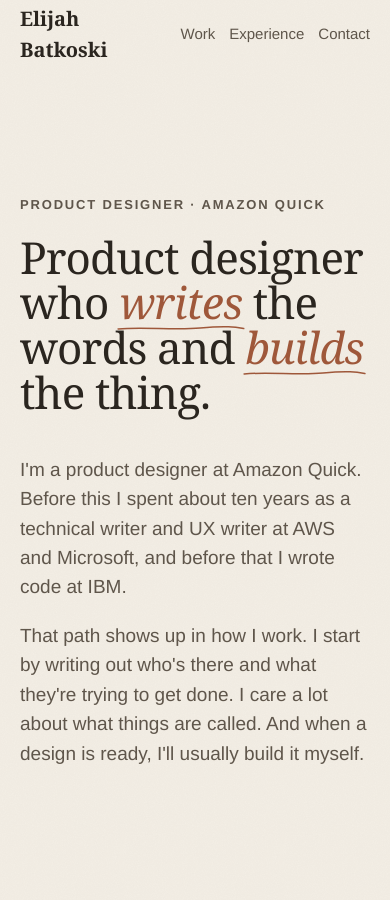
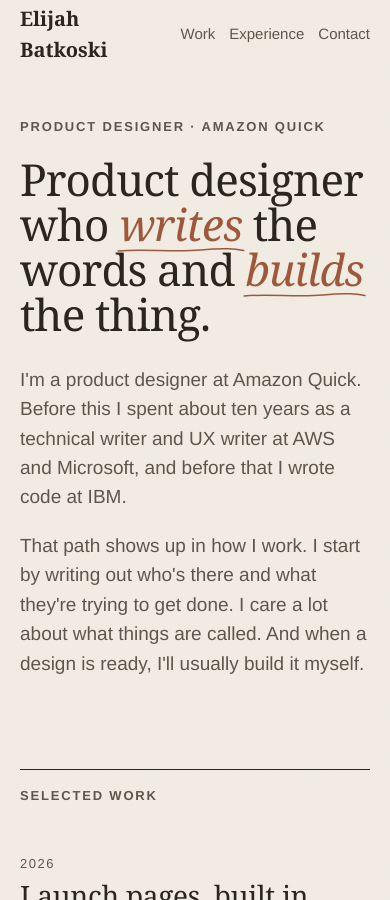
Before and after one commit to batkoski/batkoski.github.io, a Jekyll site: the page built from index.md, in a window 390 px wide and 900 px high. Built offline with Jekyll 4.4.1, drawn with Linux system fonts in a browser that asks for light colours; some web fonts are replaced.

Commit message:
Fix mobile layout: stacked work rows, full-width images, phone spacing, arrow spacing

```diff
--- a/_includes/footer.html
+++ b/_includes/footer.html
@@ -1,7 +1,7 @@
 <footer class="site-footer" id="contact">
   <div class="wrap">
     <p class="eyebrow">Contact</p>
-    <a class="site-footer__cta" href="mailto:{{ site.email }}">Say hello<span aria-hidden="true"> →</span></a>
+    <a class="site-footer__cta" href="mailto:{{ site.email }}">Say hello<span aria-hidden="true">→</span></a>
     <div class="site-footer__meta">
       <ul class="site-footer__links">
         <li><a href="mailto:{{ site.email }}">{{ site.email }}</a></li>
--- a/_layouts/case-study.html
+++ b/_layouts/case-study.html
@@ -40,7 +40,7 @@ layout: default
   <nav class="case__next wrap" aria-label="Next case study">
     <a href="{{ next.url | relative_url }}">
       <span class="eyebrow">Next</span>
-      <span class="case__next-title">{{ next.title }}<span aria-hidden="true"> →</span></span>
+      <span class="case__next-title">{{ next.title }}<span aria-hidden="true">→</span></span>
     </a>
   </nav>
 </article>
--- a/assets/css/site.css
+++ b/assets/css/site.css
@@ -196,6 +196,7 @@ p { margin: 0 0 1em; }
 }
 .work-row__summary { color: var(--ink-soft); max-width: 34rem; }
 .work-row__meta { grid-area: meta; justify-self: end; padding-top: .7rem; color: var(--ink-soft); font-size: .9375rem; display: flex; gap: 16px; align-items: baseline; white-space: nowrap; }
+.work-row__media { grid-area: media; }
 .work-row__arrow { display: inline-block; transition: transform .4s var(--ease), color .3s; }
 
 /* Expanding regions: 0fr → 1fr rows animate height without measuring */
@@ -232,14 +233,14 @@ p { margin: 0 0 1em; }
 @media (max-width: 760px) {
   .work-row::before { display: none; }
   .work-row__link {
-    grid-template-columns: minmax(0, 1fr) auto;
-    grid-template-rows: auto auto;
-    grid-template-areas: "body meta" "media media";
-    column-gap: 16px;
-    padding: 28px 0;
+    grid-template-columns: minmax(0, 1fr);
+    grid-template-rows: auto auto auto;
+    grid-template-areas: "meta" "body" "media";
+    padding: 28px 0 32px;
   }
-  .work-row__num { display: none; }
-  .work-row__meta { padding-top: .5rem; }
+  .work-row__num, .work-row__arrow { display: none; }
+  .work-row__meta { justify-self: start; padding: 0 0 6px; font-size: .8125rem; letter-spacing: .12em; }
+  .work-row__summary { max-width: none; }
   .work-row__media { grid-template-rows: 1fr; }
   .work-row__media .ph { aspect-ratio: 16 / 9; opacity: 1; transform: none; margin-top: 20px; }
   .work-row__more { display: none; }
@@ -386,7 +387,7 @@ p { margin: 0 0 1em; }
   text-decoration: none;
   margin-bottom: 56px;
 }
-.site-footer__cta span { display: inline-block; transition: transform .4s var(--ease); color: var(--clay-soft); }
+.site-footer__cta span { display: inline-block; margin-left: .2em; transition: transform .4s var(--ease); color: var(--clay-soft); }
 .site-footer__cta:hover span { transform: translateX(12px); }
 .site-footer__meta { display: flex; justify-content: space-between; flex-wrap: wrap; gap: 16px; border-top: 1px solid color-mix(in srgb, var(--paper) 20%, transparent); padding-top: 20px; font-size: 1rem; }
 .site-footer__meta p { margin: 0; color: color-mix(in srgb, var(--paper) 60%, transparent); }
@@ -466,7 +467,7 @@ p { margin: 0 0 1em; }
 .case__next { margin-top: clamp(64px, 12vh, 128px); }
 .case__next a { display: block; border-top: 1px solid var(--ink); padding-top: 16px; text-decoration: none; }
 .case__next-title { font-family: var(--serif); font-size: clamp(1.75rem, 4vw, 3rem); line-height: 1.1; transition: color .3s; }
-.case__next-title span { display: inline-block; transition: transform .4s var(--ease); }
+.case__next-title span { display: inline-block; margin-left: .25em; transition: transform .4s var(--ease); }
 .case__next a:hover .case__next-title { color: var(--clay); }
 .case__next a:hover .case__next-title span { transform: translateX(10px); }
 
@@ -485,6 +486,16 @@ p { margin: 0 0 1em; }
 }
 @media (max-width: 560px) {
   body { font-size: 1.0625rem; }
+  .hero { padding-top: 48px; padding-bottom: 8px; }
+  .hero__title { margin-bottom: 1.75rem; }
+  .section { padding-top: 64px; padding-bottom: 16px; }
+  .case__head { padding-top: 24px; padding-bottom: 28px; }
+  .case__back { margin-bottom: 24px; }
+  .frame--hero { aspect-ratio: 4 / 3; margin-bottom: 48px; }
+  .case__next { margin-top: 64px; }
+  .site-footer { margin-top: 72px; }
+  .more-list li { row-gap: 4px; }
+  .principles li { padding-left: 2.25rem; }
   .site-nav__links { gap: 14px; }
   .site-nav__links a { font-size: .9375rem; }
   .site-nav__links li:nth-child(2) { display: none; }
```
